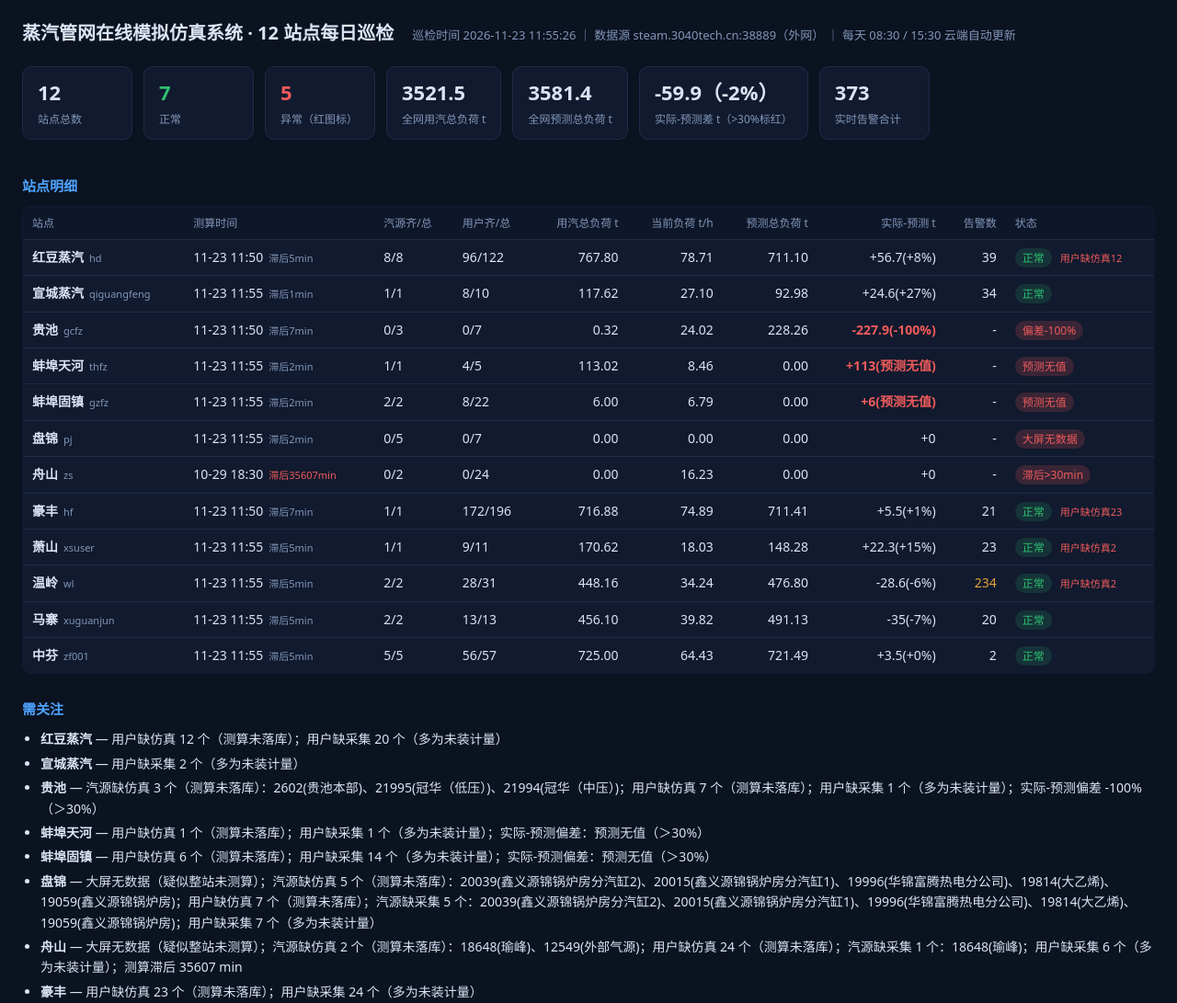
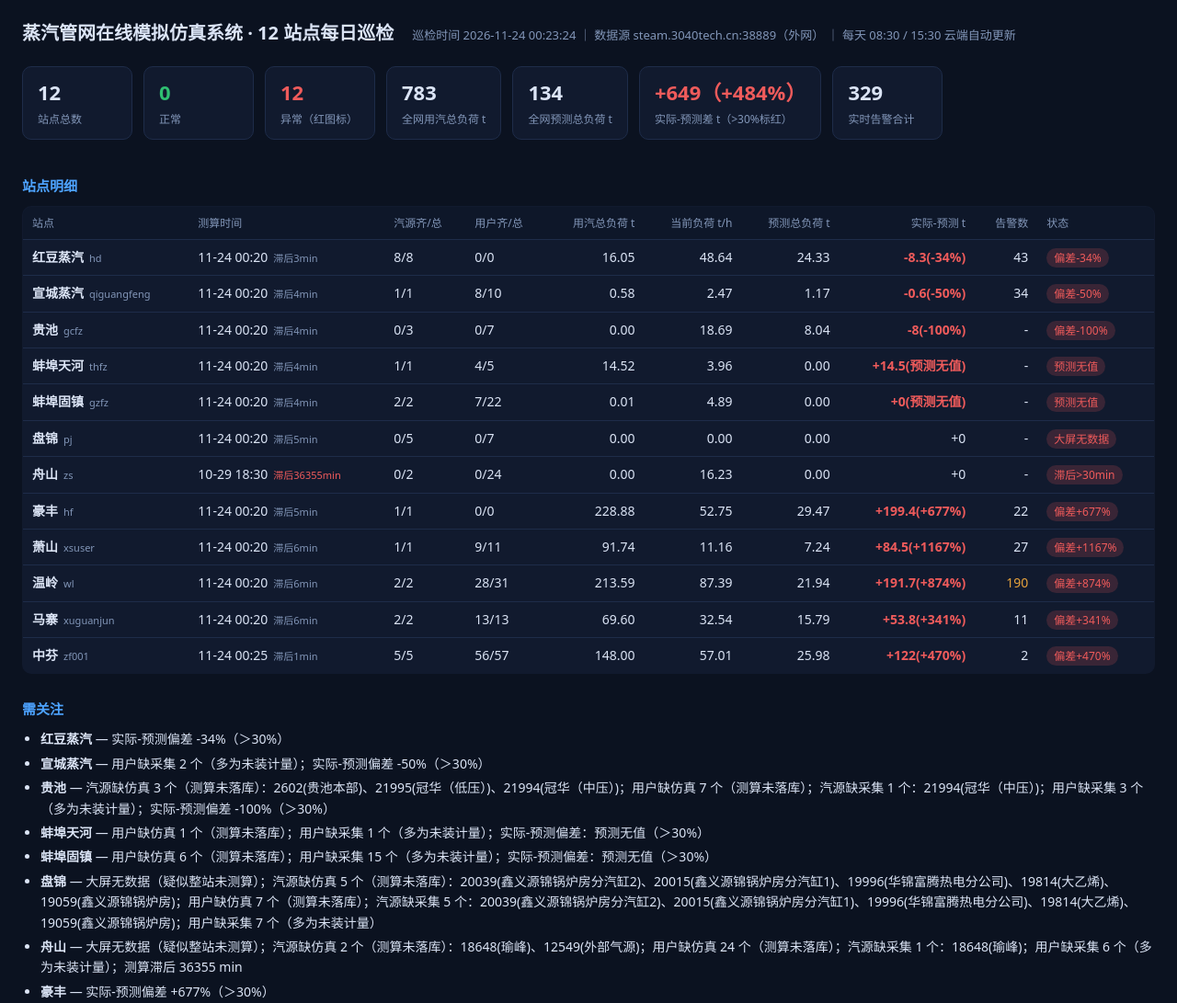
Before and after one commit to qgf110/steam-daily-check-mirror, a plain HTML site: page index.html in a window 1280 px wide. Shown: the top 1091 px of the page at 92% size. Drawn offline with Linux system fonts and the light colour scheme.

Commit message:
sync 2026-11-24 00:26:58 CST

```diff
--- a/index.html
+++ b/index.html
@@ -42,16 +42,16 @@ footer{color:var(--dim);font-size:12px;padding:0 24px 24px}
 <body>
 <header>
   <h1>蒸汽管网在线模拟仿真系统 · 12 站点每日巡检</h1>
-  <div class="ts">巡检时间 2026-11-23 11:55:26 ｜ 数据源 steam.3040tech.cn:38889（外网） ｜ 每天 08:30 / 15:30 云端自动更新</div>
+  <div class="ts">巡检时间 2026-11-24 00:23:24 ｜ 数据源 steam.3040tech.cn:38889（外网） ｜ 每天 08:30 / 15:30 云端自动更新</div>
 </header>
 <div class="chips">
   <div class="chip"><b>12</b><span>站点总数</span></div>
-  <div class="chip"><b style="color:var(--ok)">7</b><span>正常</span></div>
-  <div class="chip"><b style="color:var(--bad)">5</b><span>异常（红图标）</span></div>
-  <div class="chip"><b>3521.5</b><span>全网用汽总负荷 t</span></div>
-  <div class="chip"><b>3581.4</b><span>全网预测总负荷 t</span></div>
-  <div class="chip"><b style="color:var(--tx)">-59.9（-2%）</b><span>实际-预测差 t（&gt;30%标红）</span></div>
-  <div class="chip"><b>373</b><span>实时告警合计</span></div>
+  <div class="chip"><b style="color:var(--ok)">0</b><span>正常</span></div>
+  <div class="chip"><b style="color:var(--bad)">12</b><span>异常（红图标）</span></div>
+  <div class="chip"><b>783</b><span>全网用汽总负荷 t</span></div>
+  <div class="chip"><b>134</b><span>全网预测总负荷 t</span></div>
+  <div class="chip"><b style="color:var(--bad)">+649（+484%）</b><span>实际-预测差 t（&gt;30%标红）</span></div>
+  <div class="chip"><b>329</b><span>实时告警合计</span></div>
 </div>
 <main>
   <h2>站点明细</h2>
@@ -60,67 +60,67 @@ footer{color:var(--dim);font-size:12px;padding:0 24px 24px}
     <thead><tr><th>站点</th><th>测算时间</th><th>汽源齐/总</th><th>用户齐/总</th><th class="r">用汽总负荷 t</th><th class="r">当前负荷 t/h</th><th class="r">预测总负荷 t</th><th class="r">实际-预测 t</th><th class="r">告警数</th><th>状态</th></tr></thead>
     <tbody><tr>
     <td class="nm">红豆蒸汽<span class="acct">hd</span></td>
-    <td>11-23 11:50<span class="sub ">滞后5min</span></td>
+    <td>11-24 00:20<span class="sub ">滞后3min</span></td>
     <td>8/8</td>
-    <td>96/122</td>
-    <td class="r">767.80</td>
-    <td class="r">78.71</td>
-    <td class="r">711.10</td>
-    <td class="r ">+56.7(+8%)</td>
-    <td class="r ">39</td>
-    <td><span class="tag ok">正常</span><span class="sub bad"> 用户缺仿真12</span></td>
+    <td>0/0</td>
+    <td class="r">16.05</td>
+    <td class="r">48.64</td>
+    <td class="r">24.33</td>
+    <td class="r bad">-8.3(-34%)</td>
+    <td class="r ">43</td>
+    <td><span class="tag bad">偏差-34%</span></td>
   </tr>
 <tr>
     <td class="nm">宣城蒸汽<span class="acct">qiguangfeng</span></td>
-    <td>11-23 11:55<span class="sub ">滞后1min</span></td>
+    <td>11-24 00:20<span class="sub ">滞后4min</span></td>
     <td>1/1</td>
     <td>8/10</td>
-    <td class="r">117.62</td>
-    <td class="r">27.10</td>
-    <td class="r">92.98</td>
-    <td class="r ">+24.6(+27%)</td>
+    <td class="r">0.58</td>
+    <td class="r">2.47</td>
+    <td class="r">1.17</td>
+    <td class="r bad">-0.6(-50%)</td>
     <td class="r ">34</td>
-    <td><span class="tag ok">正常</span></td>
+    <td><span class="tag bad">偏差-50%</span></td>
   </tr>
 <tr>
     <td class="nm">贵池<span class="acct">gcfz</span></td>
-    <td>11-23 11:50<span class="sub ">滞后7min</span></td>
+    <td>11-24 00:20<span class="sub ">滞后4min</span></td>
     <td>0/3</td>
     <td>0/7</td>
-    <td class="r">0.32</td>
-    <td class="r">24.02</td>
-    <td class="r">228.26</td>
-    <td class="r bad">-227.9(-100%)</td>
+    <td class="r">0.00</td>
+    <td class="r">18.69</td>
+    <td class="r">8.04</td>
+    <td class="r bad">-8(-100%)</td>
     <td class="r ">-</td>
     <td><span class="tag bad">偏差-100%</span></td>
   </tr>
 <tr>
     <td class="nm">蚌埠天河<span class="acct">thfz</span></td>
-    <td>11-23 11:55<span class="sub ">滞后2min</span></td>
+    <td>11-24 00:20<span class="sub ">滞后4min</span></td>
     <td>1/1</td>
     <td>4/5</td>
-    <td class="r">113.02</td>
-    <td class="r">8.46</td>
+    <td class="r">14.52</td>
+    <td class="r">3.96</td>
     <td class="r">0.00</td>
-    <td class="r bad">+113(预测无值)</td>
+    <td class="r bad">+14.5(预测无值)</td>
     <td class="r ">-</td>
     <td><span class="tag bad">预测无值</span></td>
   </tr>
 <tr>
     <td class="nm">蚌埠固镇<span class="acct">gzfz</span></td>
-    <td>11-23 11:55<span class="sub ">滞后2min</span></td>
+    <td>11-24 00:20<span class="sub ">滞后4min</span></td>
     <td>2/2</td>
-    <td>8/22</td>
-    <td class="r">6.00</td>
-    <td class="r">6.79</td>
+    <td>7/22</td>
+    <td class="r">0.01</td>
+    <td class="r">4.89</td>
     <td class="r">0.00</td>
-    <td class="r bad">+6(预测无值)</td>
+    <td class="r bad">+0(预测无值)</td>
     <td class="r ">-</td>
     <td><span class="tag bad">预测无值</span></td>
   </tr>
 <tr>
     <td class="nm">盘锦<span class="acct">pj</span></td>
-    <td>11-23 11:55<span class="sub ">滞后2min</span></td>
+    <td>11-24 00:20<span class="sub ">滞后5min</span></td>
     <td>0/5</td>
     <td>0/7</td>
     <td class="r">0.00</td>
@@ -132,7 +132,7 @@ footer{color:var(--dim);font-size:12px;padding:0 24px 24px}
   </tr>
 <tr>
     <td class="nm">舟山<span class="acct">zs</span></td>
-    <td>10-29 18:30<span class="sub bad">滞后35607min</span></td>
+    <td>10-29 18:30<span class="sub bad">滞后36355min</span></td>
     <td>0/2</td>
     <td>0/24</td>
     <td class="r">0.00</td>
@@ -144,96 +144,85 @@ footer{color:var(--dim);font-size:12px;padding:0 24px 24px}
   </tr>
 <tr>
     <td class="nm">豪丰<span class="acct">hf</span></td>
-    <td>11-23 11:50<span class="sub ">滞后7min</span></td>
+    <td>11-24 00:20<span class="sub ">滞后5min</span></td>
     <td>1/1</td>
-    <td>172/196</td>
-    <td class="r">716.88</td>
-    <td class="r">74.89</td>
-    <td class="r">711.41</td>
-    <td class="r ">+5.5(+1%)</td>
-    <td class="r ">21</td>
-    <td><span class="tag ok">正常</span><span class="sub bad"> 用户缺仿真23</span></td>
+    <td>0/0</td>
+    <td class="r">228.88</td>
+    <td class="r">52.75</td>
+    <td class="r">29.47</td>
+    <td class="r bad">+199.4(+677%)</td>
+    <td class="r ">22</td>
+    <td><span class="tag bad">偏差+677%</span></td>
   </tr>
 <tr>
     <td class="nm">萧山<span class="acct">xsuser</span></td>
-    <td>11-23 11:55<span class="sub ">滞后5min</span></td>
+    <td>11-24 00:20<span class="sub ">滞后6min</span></td>
     <td>1/1</td>
     <td>9/11</td>
-    <td class="r">170.62</td>
-    <td class="r">18.03</td>
-    <td class="r">148.28</td>
-    <td class="r ">+22.3(+15%)</td>
-    <td class="r ">23</td>
-    <td><span class="tag ok">正常</span><span class="sub bad"> 用户缺仿真2</span></td>
+    <td class="r">91.74</td>
+    <td class="r">11.16</td>
+    <td class="r">7.24</td>
+    <td class="r bad">+84.5(+1167%)</td>
+    <td class="r ">27</td>
+    <td><span class="tag bad">偏差+1167%</span></td>
   </tr>
 <tr>
     <td class="nm">温岭<span class="acct">wl</span></td>
-    <td>11-23 11:55<span class="sub ">滞后5min</span></td>
+    <td>11-24 00:20<span class="sub ">滞后6min</span></td>
     <td>2/2</td>
     <td>28/31</td>
-    <td class="r">448.16</td>
-    <td class="r">34.24</td>
-    <td class="r">476.80</td>
-    <td class="r ">-28.6(-6%)</td>
-    <td class="r warnT">234</td>
-    <td><span class="tag ok">正常</span><span class="sub bad"> 用户缺仿真2</span></td>
+    <td class="r">213.59</td>
+    <td class="r">87.39</td>
+    <td class="r">21.94</td>
+    <td class="r bad">+191.7(+874%)</td>
+    <td class="r warnT">190</td>
+    <td><span class="tag bad">偏差+874%</span></td>
   </tr>
 <tr>
     <td class="nm">马寨<span class="acct">xuguanjun</span></td>
-    <td>11-23 11:55<span class="sub ">滞后5min</span></td>
+    <td>11-24 00:20<span class="sub ">滞后6min</span></td>
     <td>2/2</td>
     <td>13/13</td>
-    <td class="r">456.10</td>
-    <td class="r">39.82</td>
-    <td class="r">491.13</td>
-    <td class="r ">-35(-7%)</td>
-    <td class="r ">20</td>
-    <td><span class="tag ok">正常</span></td>
+    <td class="r">69.60</td>
+    <td class="r">32.54</td>
+    <td class="r">15.79</td>
+    <td class="r bad">+53.8(+341%)</td>
+    <td class="r ">11</td>
+    <td><span class="tag bad">偏差+341%</span></td>
   </tr>
 <tr>
     <td class="nm">中芬<span class="acct">zf001</span></td>
-    <td>11-23 11:55<span class="sub ">滞后5min</span></td>
+    <td>11-24 00:25<span class="sub ">滞后1min</span></td>
     <td>5/5</td>
     <td>56/57</td>
-    <td class="r">725.00</td>
-    <td class="r">64.43</td>
-    <td class="r">721.49</td>
-    <td class="r ">+3.5(+0%)</td>
+    <td class="r">148.00</td>
+    <td class="r">57.01</td>
+    <td class="r">25.98</td>
+    <td class="r bad">+122(+470%)</td>
     <td class="r ">2</td>
-    <td><span class="tag ok">正常</span></td>
+    <td><span class="tag bad">偏差+470%</span></td>
   </tr></tbody>
   </table>
   </div>
   <h2>需关注</h2>
-  <ul class="attn"><li><b>红豆蒸汽</b> — 用户缺仿真 12 个（测算未落库）；用户缺采集 20 个（多为未装计量）</li>
-<li><b>宣城蒸汽</b> — 用户缺采集 2 个（多为未装计量）</li>
-<li><b>贵池</b> — 汽源缺仿真 3 个（测算未落库）：2602(贵池本部)、21995(冠华（低压）)、21994(冠华（中压）)；用户缺仿真 7 个（测算未落库）；用户缺采集 1 个（多为未装计量）；实际-预测偏差 -100%（＞30%）</li>
+  <ul class="attn"><li><b>红豆蒸汽</b> — 实际-预测偏差 -34%（＞30%）</li>
+<li><b>宣城蒸汽</b> — 用户缺采集 2 个（多为未装计量）；实际-预测偏差 -50%（＞30%）</li>
+<li><b>贵池</b> — 汽源缺仿真 3 个（测算未落库）：2602(贵池本部)、21995(冠华（低压）)、21994(冠华（中压）)；用户缺仿真 7 个（测算未落库）；汽源缺采集 1 个：21994(冠华（中压）)；用户缺采集 3 个（多为未装计量）；实际-预测偏差 -100%（＞30%）</li>
 <li><b>蚌埠天河</b> — 用户缺仿真 1 个（测算未落库）；用户缺采集 1 个（多为未装计量）；实际-预测偏差：预测无值（＞30%）</li>
-<li><b>蚌埠固镇</b> — 用户缺仿真 6 个（测算未落库）；用户缺采集 14 个（多为未装计量）；实际-预测偏差：预测无值（＞30%）</li>
+<li><b>蚌埠固镇</b> — 用户缺仿真 6 个（测算未落库）；用户缺采集 15 个（多为未装计量）；实际-预测偏差：预测无值（＞30%）</li>
 <li><b>盘锦</b> — 大屏无数据（疑似整站未测算）；汽源缺仿真 5 个（测算未落库）：20039(鑫义源锦锅炉房分汽缸2)、20015(鑫义源锦锅炉房分汽缸1)、19996(华锦富腾热电分公司)、19814(大乙烯)、19059(鑫义源锦锅炉房)；用户缺仿真 7 个（测算未落库）；汽源缺采集 5 个：20039(鑫义源锦锅炉房分汽缸2)、20015(鑫义源锦锅炉房分汽缸1)、19996(华锦富腾热电分公司)、19814(大乙烯)、19059(鑫义源锦锅炉房)；用户缺采集 7 个（多为未装计量）</li>
-<li><b>舟山</b> — 大屏无数据（疑似整站未测算）；汽源缺仿真 2 个（测算未落库）：18648(瑜峰)、12549(外部气源)；用户缺仿真 24 个（测算未落库）；汽源缺采集 1 个：18648(瑜峰)；用户缺采集 6 个（多为未装计量）；测算滞后 35607 min</li>
-<li><b>豪丰</b> — 用户缺仿真 23 个（测算未落库）；用户缺采集 24 个（多为未装计量）</li>
-<li><b>萧山</b> — 用户缺仿真 2 个（测算未落库）；用户缺采集 2 个（多为未装计量）</li>
-<li><b>温岭</b> — 用户缺仿真 2 个（测算未落库）；用户缺采集 2 个（多为未装计量）</li>
-<li><b>中芬</b> — 用户缺采集 1 个（多为未装计量）</li></ul>
+<li><b>舟山</b> — 大屏无数据（疑似整站未测算）；汽源缺仿真 2 个（测算未落库）：18648(瑜峰)、12549(外部气源)；用户缺仿真 24 个（测算未落库）；汽源缺采集 1 个：18648(瑜峰)；用户缺采集 6 个（多为未装计量）；测算滞后 36355 min</li>
+<li><b>豪丰</b> — 实际-预测偏差 +677%（＞30%）</li>
+<li><b>萧山</b> — 用户缺仿真 2 个（测算未落库）；用户缺采集 2 个（多为未装计量）；实际-预测偏差 +1167%（＞30%）</li>
+<li><b>温岭</b> — 用户缺仿真 2 个（测算未落库）；用户缺采集 2 个（多为未装计量）；实际-预测偏差 +874%（＞30%）</li>
+<li><b>马寨</b> — 实际-预测偏差 +341%（＞30%）</li>
+<li><b>中芬</b> — 用户缺采集 1 个（多为未装计量）；实际-预测偏差 +470%（＞30%）</li></ul>
   <details>
     <summary>历史巡检记录（每日首检）</summary>
     <div style="overflow-x:auto;margin-top:8px">
     <table>
       <thead><tr><th>日期</th><th>站点</th><th>滞后分</th><th>汽源齐/总</th><th>用户齐/总</th><th class="r">总负荷t</th><th class="r">当前t/h</th><th class="r">预测t</th><th class="r">告警</th></tr></thead>
-      <tbody><tr><td>2026-11-14</td><td>红豆蒸汽</td><td>3</td><td>73/8</td><td>100/1399.45</td><td class="r">-</td><td class="r">-</td><td class="r">-</td><td class="r">-</td></tr>
-<tr><td>2026-11-14</td><td>宣城蒸汽</td><td>3</td><td>8/1</td><td>34/167.25</td><td class="r">-</td><td class="r">-</td><td class="r">-</td><td class="r">-</td></tr>
-<tr><td>2026-11-14</td><td>贵池</td><td>4</td><td>4/2</td><td>5/1.51</td><td class="r">-</td><td class="r">-</td><td class="r">-</td><td class="r">-</td></tr>
-<tr><td>2026-11-14</td><td>蚌埠天河</td><td>4</td><td>3/1</td><td>/0</td><td class="r">-</td><td class="r">-</td><td class="r">-</td><td class="r">-</td></tr>
-<tr><td>2026-11-14</td><td>蚌埠固镇</td><td>4</td><td>8/2</td><td>/26.72</td><td class="r">-</td><td class="r">-</td><td class="r">-</td><td class="r">-</td></tr>
-<tr><td>2026-11-14</td><td>盘锦</td><td>4</td><td>0/5</td><td>/0</td><td class="r">-</td><td class="r">-</td><td class="r">-</td><td class="r">-</td></tr>
-<tr><td>2026-11-14</td><td>舟山</td><td>23064</td><td>0/2</td><td>/0</td><td class="r">-</td><td class="r">-</td><td class="r">-</td><td class="r">-</td></tr>
-<tr><td>2026-11-14</td><td>豪丰</td><td>23064</td><td>/1</td><td>/0</td><td class="r">-</td><td class="r">-</td><td class="r">-</td><td class="r">-</td></tr>
-<tr><td>2026-11-14</td><td>萧山</td><td>2</td><td>9/1</td><td>20/316.09</td><td class="r">-</td><td class="r">-</td><td class="r">-</td><td class="r">-</td></tr>
-<tr><td>2026-11-14</td><td>温岭</td><td>3</td><td>28/2</td><td>168/687.8</td><td class="r">-</td><td class="r">-</td><td class="r">-</td><td class="r">-</td></tr>
-<tr><td>2026-11-14</td><td>马寨</td><td>3</td><td>13/2</td><td>35/460.8</td><td class="r">-</td><td class="r">-</td><td class="r">-</td><td class="r">-</td></tr>
-<tr><td>2026-11-14</td><td>中芬</td><td>3</td><td>56/5</td><td>1/1239</td><td class="r">-</td><td class="r">-</td><td class="r">-</td><td class="r">-</td></tr>
-<tr><td>2026-11-15</td><td>红豆蒸汽</td><td>5</td><td>73/8</td><td>46/1138.07</td><td class="r">-</td><td class="r">-</td><td class="r">-</td><td class="r">-</td></tr>
+      <tbody><tr><td>2026-11-15</td><td>红豆蒸汽</td><td>5</td><td>73/8</td><td>46/1138.07</td><td class="r">-</td><td class="r">-</td><td class="r">-</td><td class="r">-</td></tr>
 <tr><td>2026-11-15</td><td>宣城蒸汽</td><td>6</td><td>8/1</td><td>32/69.39</td><td class="r">-</td><td class="r">-</td><td class="r">-</td><td class="r">-</td></tr>
 <tr><td>2026-11-15</td><td>贵池</td><td>7</td><td>4/2</td><td>6/1.89</td><td class="r">-</td><td class="r">-</td><td class="r">-</td><td class="r">-</td></tr>
 <tr><td>2026-11-15</td><td>蚌埠天河</td><td>2</td><td>3/1</td><td>/20.96</td><td class="r">-</td><td class="r">-</td><td class="r">-</td><td class="r">-</td></tr>
@@ -340,7 +329,19 @@ footer{color:var(--dim);font-size:12px;padding:0 24px 24px}
 <tr><td>2026-11-23</td><td>萧山</td><td>5</td><td>9/1</td><td>23/170.62</td><td class="r">-</td><td class="r">-</td><td class="r">-</td><td class="r">-</td></tr>
 <tr><td>2026-11-23</td><td>温岭</td><td>5</td><td>28/2</td><td>234/448.16</td><td class="r">-</td><td class="r">-</td><td class="r">-</td><td class="r">-</td></tr>
 <tr><td>2026-11-23</td><td>马寨</td><td>5</td><td>13/2</td><td>20/456.1</td><td class="r">-</td><td class="r">-</td><td class="r">-</td><td class="r">-</td></tr>
-<tr><td>2026-11-23</td><td>中芬</td><td>5</td><td>56/5</td><td>2/725</td><td class="r">-</td><td class="r">-</td><td class="r">-</td><td class="r">-</td></tr></tbody>
+<tr><td>2026-11-23</td><td>中芬</td><td>5</td><td>56/5</td><td>2/725</td><td class="r">-</td><td class="r">-</td><td class="r">-</td><td class="r">-</td></tr>
+<tr><td>2026-11-24</td><td>红豆蒸汽</td><td>3</td><td>0/8</td><td>43/16.05</td><td class="r">-</td><td class="r">-</td><td class="r">-</td><td class="r">-</td></tr>
+<tr><td>2026-11-24</td><td>宣城蒸汽</td><td>4</td><td>8/1</td><td>34/0.58</td><td class="r">-</td><td class="r">-</td><td class="r">-</td><td class="r">-</td></tr>
+<tr><td>2026-11-24</td><td>贵池</td><td>4</td><td>0/3</td><td>/0</td><td class="r">-</td><td class="r">-</td><td class="r">-</td><td class="r">-</td></tr>
+<tr><td>2026-11-24</td><td>蚌埠天河</td><td>4</td><td>4/1</td><td>/14.52</td><td class="r">-</td><td class="r">-</td><td class="r">-</td><td class="r">-</td></tr>
+<tr><td>2026-11-24</td><td>蚌埠固镇</td><td>4</td><td>7/2</td><td>/0.01</td><td class="r">-</td><td class="r">-</td><td class="r">-</td><td class="r">-</td></tr>
+<tr><td>2026-11-24</td><td>盘锦</td><td>5</td><td>0/5</td><td>/0</td><td class="r">-</td><td class="r">-</td><td class="r">-</td><td class="r">-</td></tr>
+<tr><td>2026-11-24</td><td>舟山</td><td>36355</td><td>0/2</td><td>/0</td><td class="r">-</td><td class="r">-</td><td class="r">-</td><td class="r">-</td></tr>
+<tr><td>2026-11-24</td><td>豪丰</td><td>5</td><td>0/1</td><td>22/228.88</td><td class="r">-</td><td class="r">-</td><td class="r">-</td><td class="r">-</td></tr>
+<tr><td>2026-11-24</td><td>萧山</td><td>6</td><td>9/1</td><td>27/91.74</td><td class="r">-</td><td class="r">-</td><td class="r">-</td><td class="r">-</td></tr>
+<tr><td>2026-11-24</td><td>温岭</td><td>6</td><td>28/2</td><td>190/213.59</td><td class="r">-</td><td class="r">-</td><td class="r">-</td><td class="r">-</td></tr>
+<tr><td>2026-11-24</td><td>马寨</td><td>6</td><td>13/2</td><td>11/69.6</td><td class="r">-</td><td class="r">-</td><td class="r">-</td><td class="r">-</td></tr>
+<tr><td>2026-11-24</td><td>中芬</td><td>1</td><td>56/5</td><td>2/148</td><td class="r">-</td><td class="r">-</td><td class="r">-</td><td class="r">-</td></tr></tbody>
     </table>
     </div>
   </details>
```
